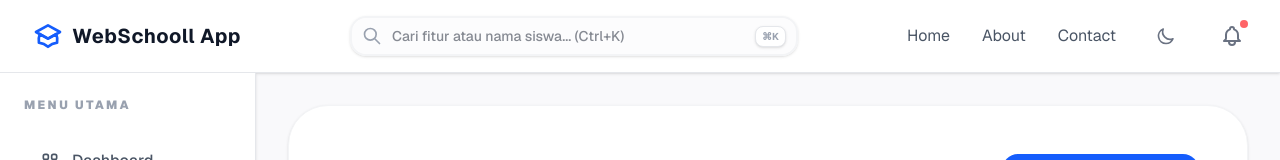
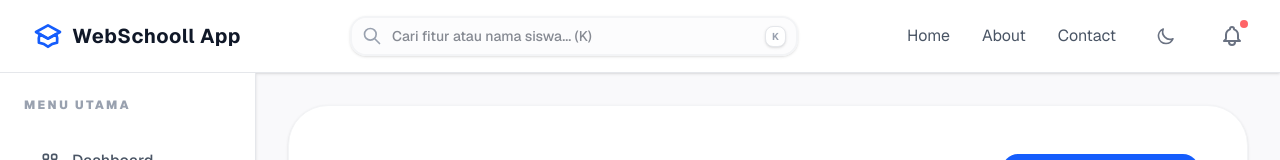
Before and after one commit to Upi03/webscholl-app.github, a Next.js app: page /users in a window 1280 px wide. Shown: the top 160 px of the page. Built offline with nearby package versions, Linux system fonts and the light colour scheme.

Commit message:
feat: improve search with enter navigation and 'K' shortcut

```diff
--- a/app/components/Navbar.tsx
+++ b/app/components/Navbar.tsx
@@ -39,10 +39,13 @@ export default function Navbar() {
         }
     }, [searchQuery]);
 
-    // Keyboard Shortcut Ctrl+K
+    // Keyboard Shortcuts (Ctrl+K and K)
     useEffect(() => {
         const handleKeyDown = (e: KeyboardEvent) => {
-            if (e.ctrlKey && e.key === 'k') {
+            // Focus if Ctrl+K or just 'k' (when not in an input)
+            const isInput = e.target instanceof HTMLInputElement || e.target instanceof HTMLTextAreaElement;
+
+            if ((e.ctrlKey && e.key === 'k') || (e.key === 'k' && !isInput)) {
                 e.preventDefault();
                 document.getElementById('global-search')?.focus();
             }
@@ -50,6 +53,12 @@ export default function Navbar() {
         window.addEventListener('keydown', handleKeyDown);
         return () => window.removeEventListener('keydown', handleKeyDown);
     }, []);
+
+    const handleKeyDown = (e: React.KeyboardEvent) => {
+        if (e.key === 'Enter' && searchResults.length > 0) {
+            handleResultClick(searchResults[0].path);
+        }
+    };
 
     const handleResultClick = (path: string) => {
         router.push(path);
@@ -103,14 +112,15 @@ export default function Navbar() {
                             id="global-search"
                             type="text"
                             className="block w-full pl-10 pr-12 py-2 border-2 border-gray-100 dark:border-gray-800 bg-gray-50/50 dark:bg-gray-800/50 rounded-2xl text-sm outline-none focus:border-blue-500/50 focus:ring-4 focus:ring-blue-500/5 transition-all dark:text-white font-medium shadow-sm"
-                            placeholder="Cari fitur atau nama siswa... (Ctrl+K)"
+                            placeholder="Cari fitur atau nama siswa... (K)"
                             value={searchQuery}
                             onChange={(e) => setSearchQuery(e.target.value)}
+                            onKeyDown={handleKeyDown}
                             onBlur={() => setTimeout(() => setIsSearchOpen(false), 200)}
                             onFocus={() => searchQuery.length > 1 && setIsSearchOpen(true)}
                         />
                         <div className="absolute inset-y-0 right-0 pr-3 flex items-center pointer-events-none">
-                            <span className="text-[10px] font-bold text-gray-400 border border-gray-200 dark:border-gray-700 px-1.5 py-0.5 rounded-lg bg-white dark:bg-gray-900 shadow-sm">⌘K</span>
+                            <span className="text-[10px] font-bold text-gray-400 border border-gray-200 dark:border-gray-700 px-1.5 py-0.5 rounded-lg bg-white dark:bg-gray-900 shadow-sm">K</span>
                         </div>
                     </div>
 
```
